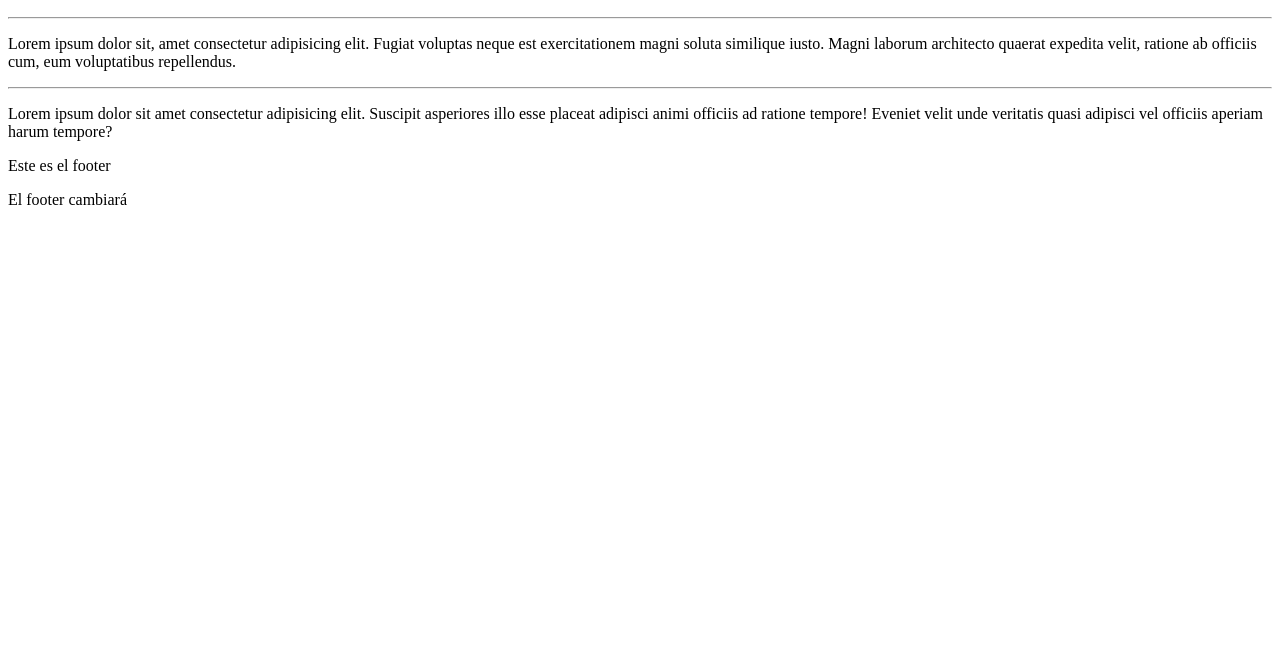
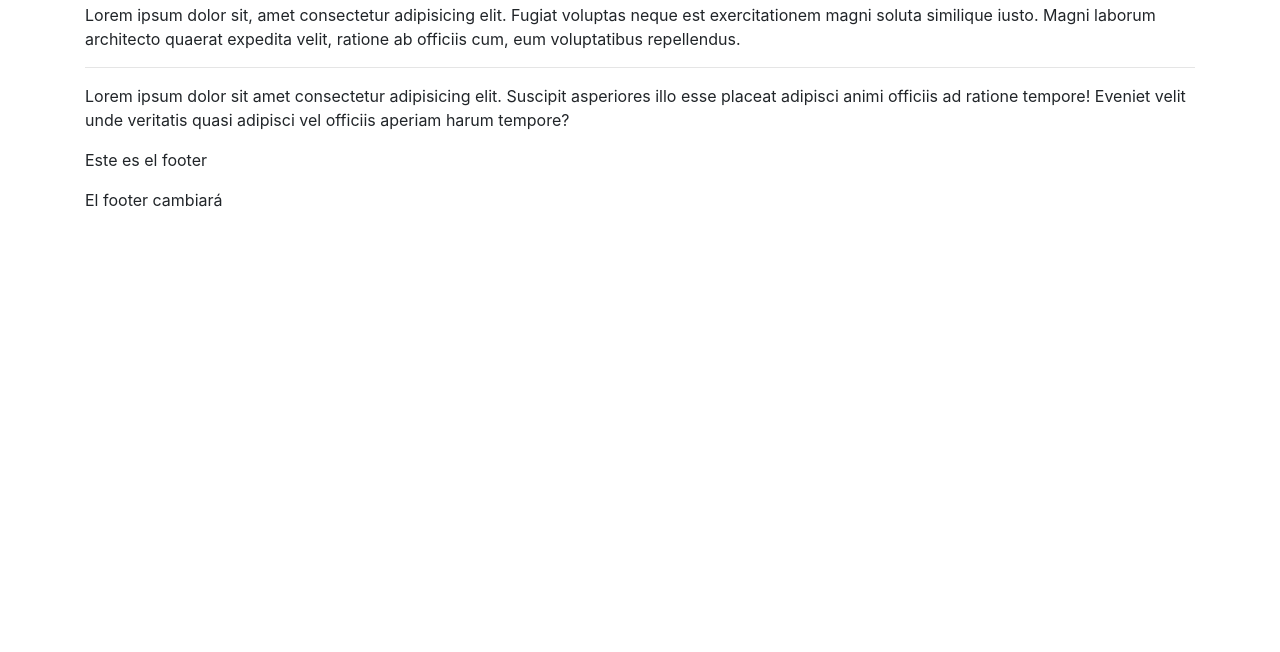
Before and after one commit to luisfc1/Colabora, a plain HTML site: page index.html in a window 1280 px wide. Shown: the part 148-800 px from the top of the page. Drawn offline with nearby package versions, Linux system fonts and the light colour scheme.

Commit message:
Se agrega bootstrap

```diff
--- a/index.html
+++ b/index.html
@@ -5,6 +5,8 @@
     <meta charset="UTF-8">
     <meta http-equiv="X-UA-Compatible" content="IE=edge">
     <meta name="viewport" content="width=device-width, initial-scale=1.0">
+    <link rel="stylesheet" href="https://stackpath.bootstrapcdn.com/bootstrap/4.3.1/css/bootstrap.min.css" integrity="sha384-ggOyR0iXCbMQv3Xipma34MD+dH/1fQ784/j6cY/iJTQUOhcWr7x9JvoRxT2MZw1T" crossorigin="anonymous">
+
     <title>Mi Proyecto Colaborativo</title>
 </head>
 
@@ -12,7 +14,7 @@
     <header>
         <h1>Se incluirá un menu</h1>
     </header>
-    <main>
+    <main class="container">
         En el contenido se tendrá un slider y una galeria
         <h2>contenido Principal</h2>
         <hr>
@@ -20,10 +22,13 @@
         <hr>
         <p>Lorem ipsum dolor sit amet consectetur adipisicing elit. Suscipit asperiores illo esse placeat adipisci animi officiis ad ratione tempore! Eveniet velit unde veritatis quasi adipisci vel officiis aperiam harum tempore?</p>
     </main>
-    <footer>
+    <footer class="container">
         <p>Este es el footer</p>
         <p>El footer cambiará</p>
     </footer>
+    <script src="https://code.jquery.com/jquery-3.3.1.slim.min.js" integrity="sha384-q8i/X+965DzO0rT7abK41JStQIAqVgRVzpbzo5smXKp4YfRvH+8abtTE1Pi6jizo" crossorigin="anonymous"></script>
+    <script src="https://cdnjs.cloudflare.com/ajax/libs/popper.js/1.14.7/umd/popper.min.js" integrity="sha384-UO2eT0CpHqdSJQ6hJty5KVphtPhzWj9WO1clHTMGa3JDZwrnQq4sF86dIHNDz0W1" crossorigin="anonymous"></script>
+    <script src="https://stackpath.bootstrapcdn.com/bootstrap/4.3.1/js/bootstrap.min.js" integrity="sha384-JjSmVgyd0p3pXB1rRibZUAYoIIy6OrQ6VrjIEaFf/nJGzIxFDsf4x0xIM+B07jRM" crossorigin="anonymous"></script>
 </body>
 
 </html>
```
